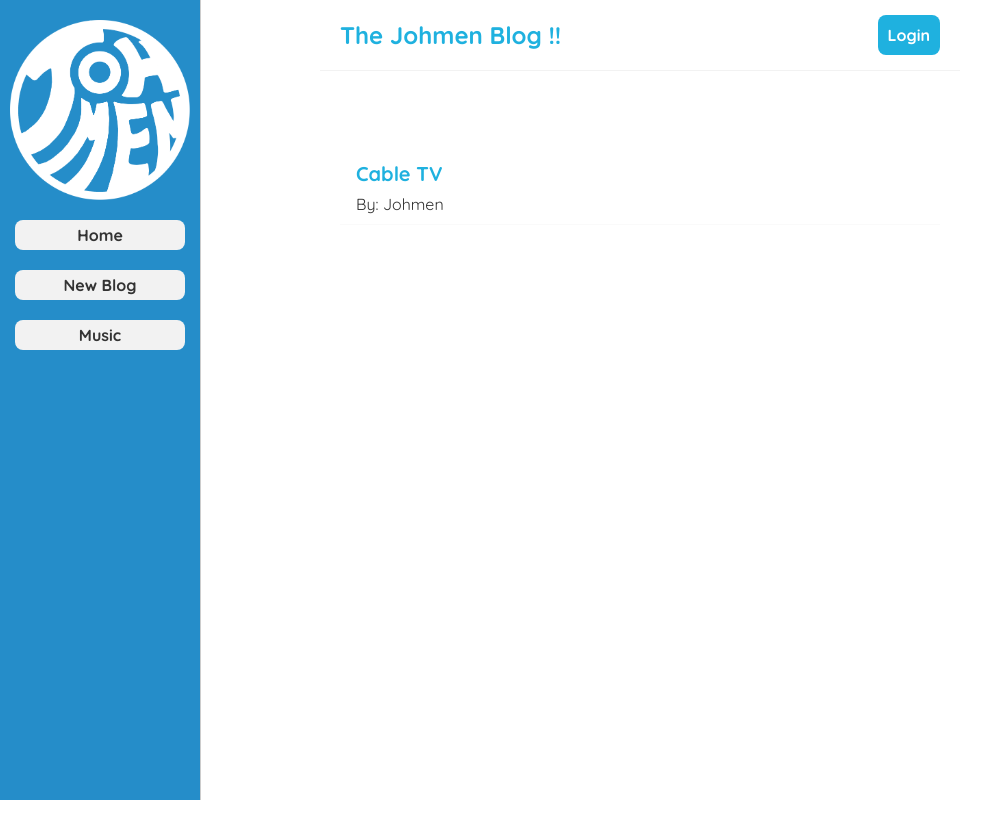
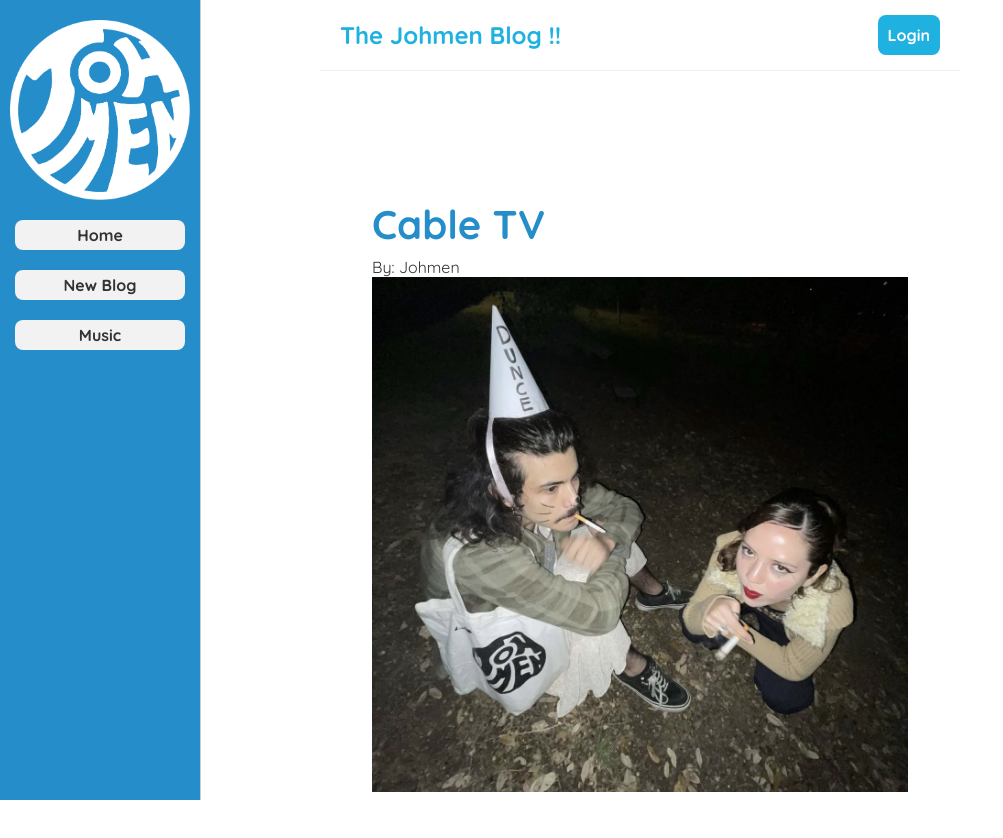
Before and after one commit to JoshMendiola/JoBlog, a React (Create React App) app: page /music in a window 1280 px wide. Shown: the top 838 px of the page, without its empty margins (0-1003 px from the left). Before the commit the page ends 800 px from the top, so only its background shows below. Built offline with nearby package versions, Linux system fonts and the light colour scheme; data requests are answered from the project's data file.

Commit message:
adds new music object with an image variable for cover

```diff
--- a/data/db.json
+++ b/data/db.json
@@ -29,6 +29,7 @@
     {
       "title": "Cable TV",
       "author": "Johmen",
+      "cover": "./images/cabletvcover.png",
       "id": 1
     }
   ]
--- a/src/App.js
+++ b/src/App.js
@@ -5,7 +5,7 @@ import Create from "./pages/Create";
 import Blog from "./pages/Blog";
 import NotFound from "./pages/NotFound";
 import SideBar from "./components/SideBar";
-import Music from "./pages/Music";
+import MusicHome from "./pages/MusicHome";
 
 function App() {
     return (
@@ -18,7 +18,7 @@ function App() {
                         <Route path="/" element={<Home/>}> </Route>
                         <Route path="/create" element={<Create/>}> </Route>
                         <Route path="/blog/:id" element={<Blog/>}> </Route>
-                        <Route path="/music" element={<Music/>}> </Route>
+                        <Route path="/music" element={<MusicHome/>}> </Route>
                         <Route path="*" element={<NotFound/>}> </Route>
                     </Routes>
                 </div>
--- a/src/components/MusicList.js
+++ b/src/components/MusicList.js
@@ -2,13 +2,17 @@ import React from 'react';
 import {Link} from "react-router-dom";
 
 function MusicList(props) {
+
     return (
         <div>
             {props.music.map((music) => (
-                <div className="music-preview" key = {music.id}>
-                    <Link to={`/music/${music.id}`}>
-                        <h2>{music.title}</h2>
-                        <p>By: {music.author}</p>
+                <div className="music-preview">
+                    <Link to={`/music/${music.id}`} className={"music-list-button"}>
+                        <div key = {music.id}>
+                                <h2>{music.title}</h2>
+                                <p>By: {music.author}</p>
+                                <img src={music.cover} alt="song cover"/>
+                        </div>
                     </Link>
                 </div>
             ))}
--- a/src/components/SideBar.js
+++ b/src/components/SideBar.js
@@ -5,7 +5,7 @@ import {Link} from "react-router-dom";
 const SideBar = () => {
     return (
         <div className="sidebar">
-            <img src={JohmenSidebar} alt="My Image" />
+            <img src={JohmenSidebar} alt="JohmenLogo" />
             <Link to="/">Home</Link>
             <Link to="/create" >New Blog</Link>
             <Link to="/music" >Music</Link>
--- a/src/css/index.css
+++ b/src/css/index.css
@@ -70,7 +70,7 @@
   background: #1fb1df;
   color: #f2f2f2;
   border: 0;
-  padding: 0px;
+  padding: 0;
   border-radius: 8px;
   cursor: pointer;
 }
@@ -152,20 +152,33 @@
   color: #1fb1df;
 }
 
+.music-list-button {
+  padding: 22px 16px;
+  margin: 20px 0;
+}
 .music-preview {
-  padding: 10px 16px;
+  padding: 6px 16px;
   margin: 20px 0;
   border-bottom: 1px solid #fafafa;
+  display: flex;
+  align-items: center;
+  position: relative;
 }
 .music-preview:hover {
   box-shadow: 1px 3px 5px rgba(0,0,0,0.1);
 }
 .music-preview h2 {
-  font-size: 20px;
-  color: #1fb1df;
+  font-size: 40px;
+  color: #258dc9;
   margin-bottom: 8px;
 }
 
 .music-preview a {
   text-decoration: none;
 }
+
+.music-preview img {
+  max-width: 100%;
+  max-height: 100%;
+  margin-right: 5px;
+}
--- a/src/pages/Home.js
+++ b/src/pages/Home.js
@@ -23,7 +23,7 @@ const Home = () => {
         <div className="home">
             <h1>Home</h1>
             <p> Johmen is my {fav} artist/programmer !!</p>
-            <button onClick={() => handleFavClick()}></button>
+            <button onClick={() => handleFavClick()}>Switch!</button>
             {error && <div><h1>{error}</h1></div>}
             {blogsPending && <div>Loading...</div>}
             {blogs && <BlogList blogs={blogs}/>}
--- a/src/pages/Music.js
+++ b/src/pages/MusicHome.js
@@ -3,7 +3,7 @@ import useFetch from "../service/useFetch";
 import BlogList from "../components/BlogList";
 import MusicList from "../components/MusicList";
 
-function Music(props) {
+function MusicHome(props) {
     const {data: music, dataPending: musicPending, error} = useFetch('http://localhost:8000/music')
     return (
         <div className="music">
@@ -14,4 +14,4 @@ function Music(props) {
     );
 }
 
-export default Music;
+export default MusicHome;
```
Also changed, not shown: public/images/cabletvcover.png (added).
